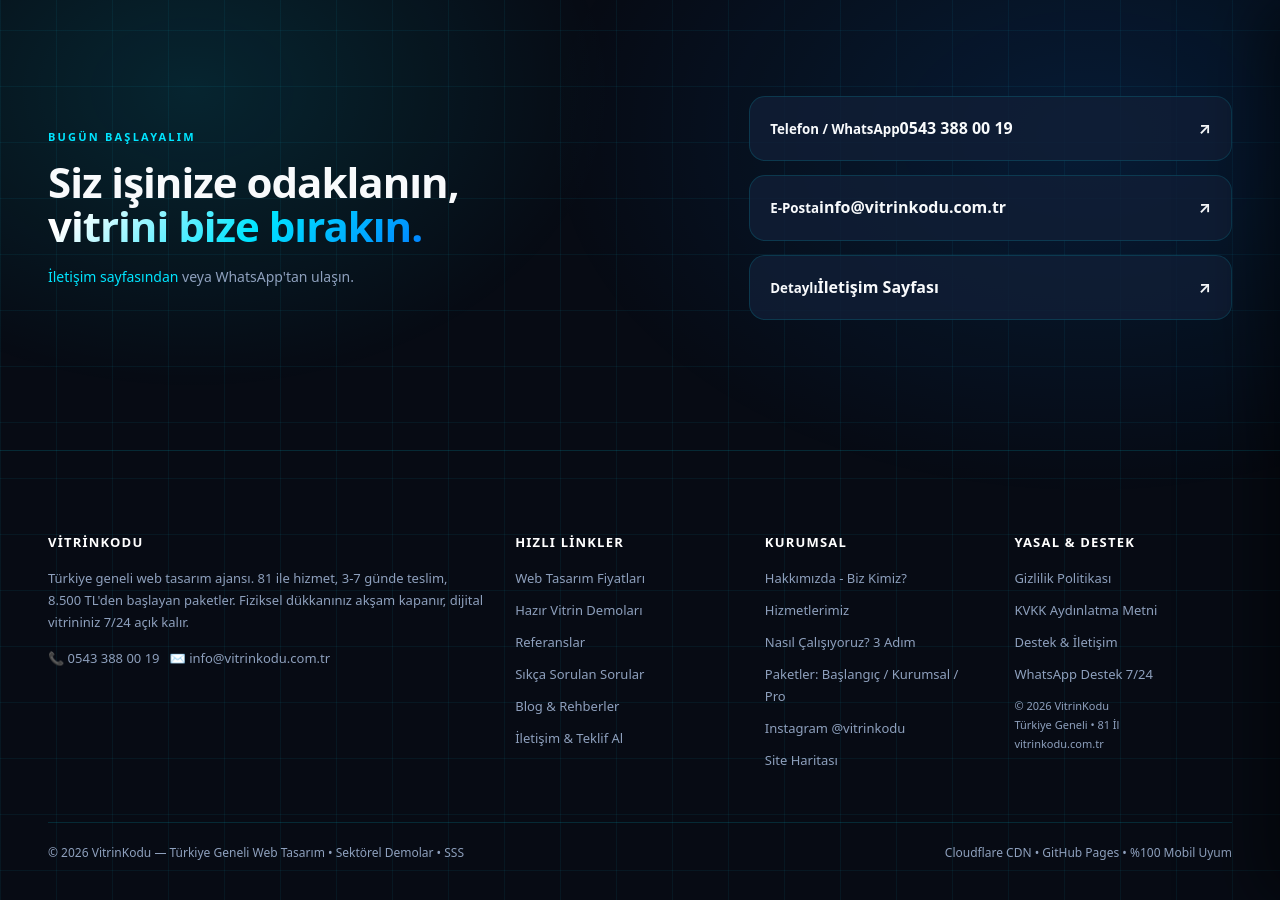
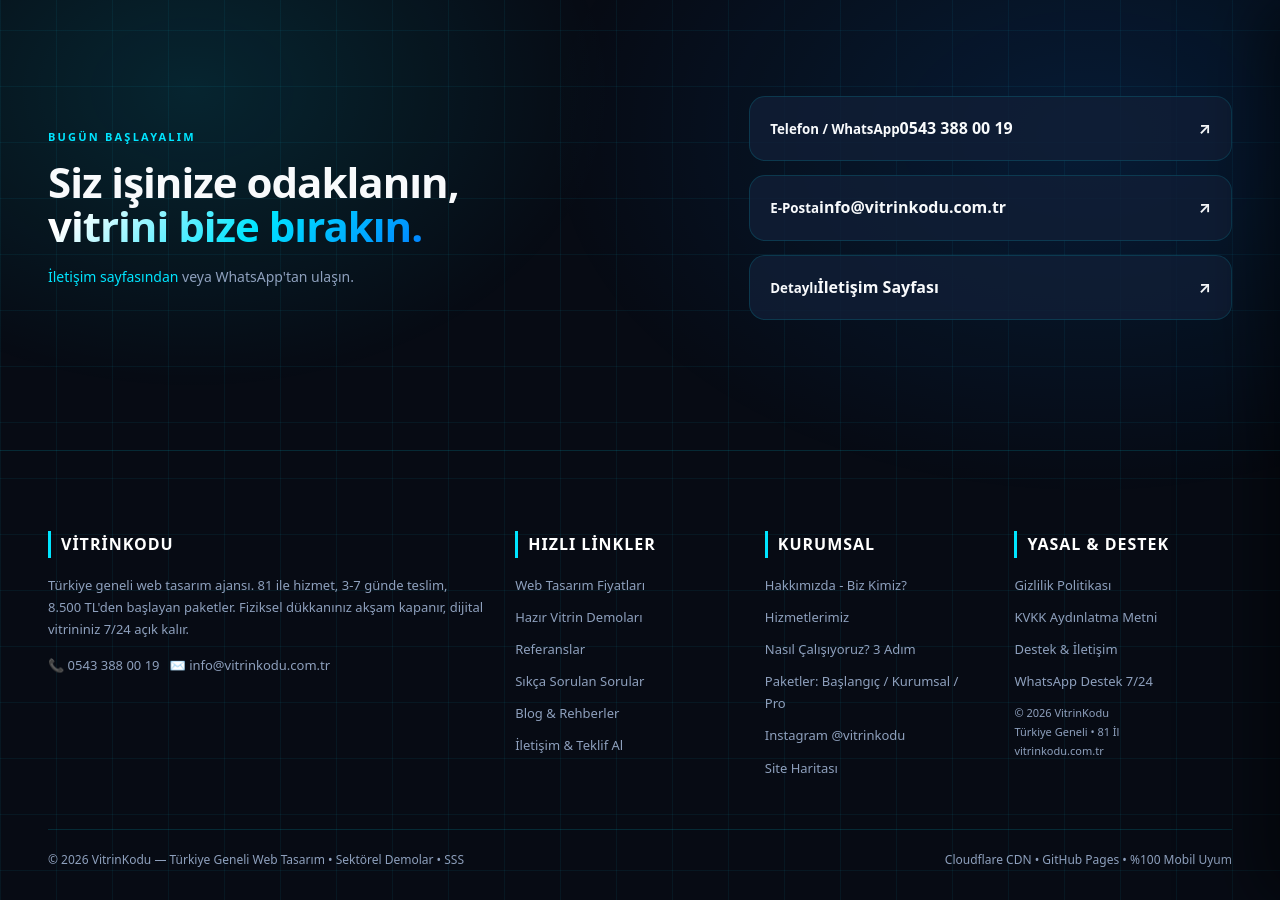
Before and after one commit to 1199mem/vitrinkodu.com.tr, a Jekyll site: the page built from index.html, in a window 1280 px wide and 900 px high, scrolled down 3554 px. Built offline with Jekyll 4.4.1, drawn with Linux system fonts in a browser that asks for light colours.

Commit message:
footer.html

```diff
--- a/_includes/footer.html
+++ b/_includes/footer.html
@@ -2,7 +2,7 @@
 <div class="wrap">
 <div class="footer-grid">
 <div class="footer-col">
-<h4>VitrinKodu</h4>
+<h4 style="font-size:16px;font-weight:900;letter-spacing:1px;color:#fff;margin-bottom:16px;text-transform:uppercase;border-left:3px solid var(--cyan);padding-left:10px;">VİTRİNKODU</h4>
 <p style="font-size:13px;color:var(--muted);line-height:1.7;margin-bottom:14px">Türkiye geneli web tasarım ajansı. 81 ile hizmet, 3-7 günde teslim, 8.500 TL'den başlayan paketler. Fiziksel dükkanınız akşam kapanır, dijital vitrininiz 7/24 açık kalır.</p>
 <div style="display:flex;gap:10px;flex-wrap:wrap;margin-top:14px">
 <a href="tel:+905433880019" style="display:inline-flex">📞 0543 388 00 19</a>
@@ -10,7 +10,7 @@
 </div>
 </div>
 <div class="footer-col">
-<h4>Hızlı Linkler</h4>
+<h4 style="font-size:16px;font-weight:900;letter-spacing:1px;color:#fff;margin-bottom:16px;text-transform:uppercase;border-left:3px solid var(--cyan);padding-left:10px;">Hızlı Linkler</h4>
 <a href="/#paketler">Web Tasarım Fiyatları</a>
 <a href="/demolar/">Hazır Vitrin Demoları</a>
 <a href="/referanslar/">Referanslar</a>
@@ -19,7 +19,7 @@
 <a href="/iletisim/">İletişim & Teklif Al</a>
 </div>
 <div class="footer-col">
-<h4>Kurumsal</h4>
+<h4 style="font-size:16px;font-weight:900;letter-spacing:1px;color:#fff;margin-bottom:16px;text-transform:uppercase;border-left:3px solid var(--cyan);padding-left:10px;">Kurumsal</h4>
 <a href="/hakkimizda/">Hakkımızda - Biz Kimiz?</a>
 <a href="/hizmetlerimiz/">Hizmetlerimiz</a>
 <a href="/#nasil">Nasıl Çalışıyoruz? 3 Adım</a>
@@ -28,7 +28,7 @@
 <a href="/sitemap.xml">Site Haritası</a>
 </div>
 <div class="footer-col">
-<h4>Yasal & Destek</h4>
+<h4 style="font-size:16px;font-weight:900;letter-spacing:1px;color:#fff;margin-bottom:16px;text-transform:uppercase;border-left:3px solid var(--cyan);padding-left:10px;">Yasal & Destek</h4>
 <a href="/gizlilik-politikasi/">Gizlilik Politikası</a>
 <a href="/kvkk/">KVKK Aydınlatma Metni</a>
 <a href="/iletisim/">Destek & İletişim</a>
```
